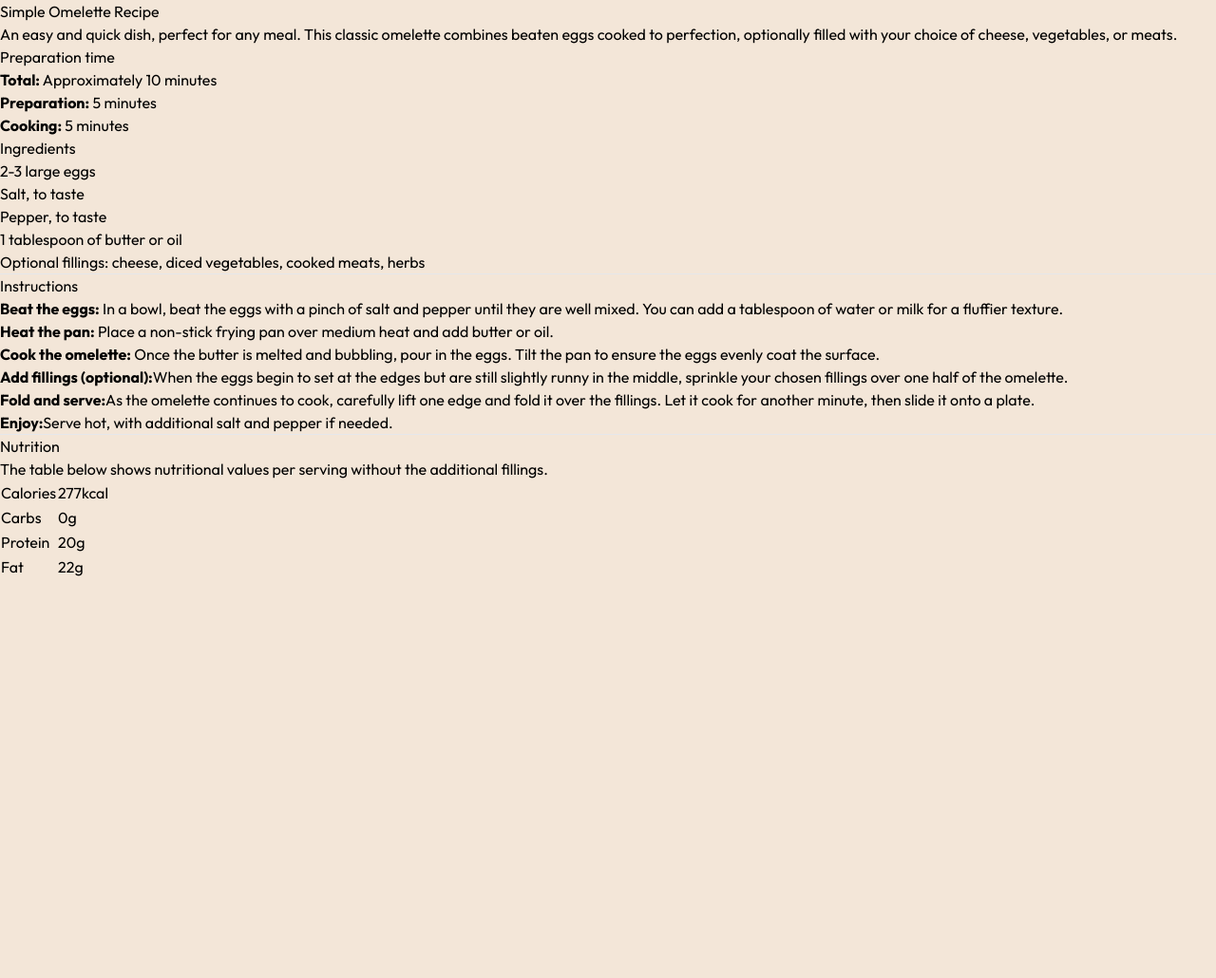
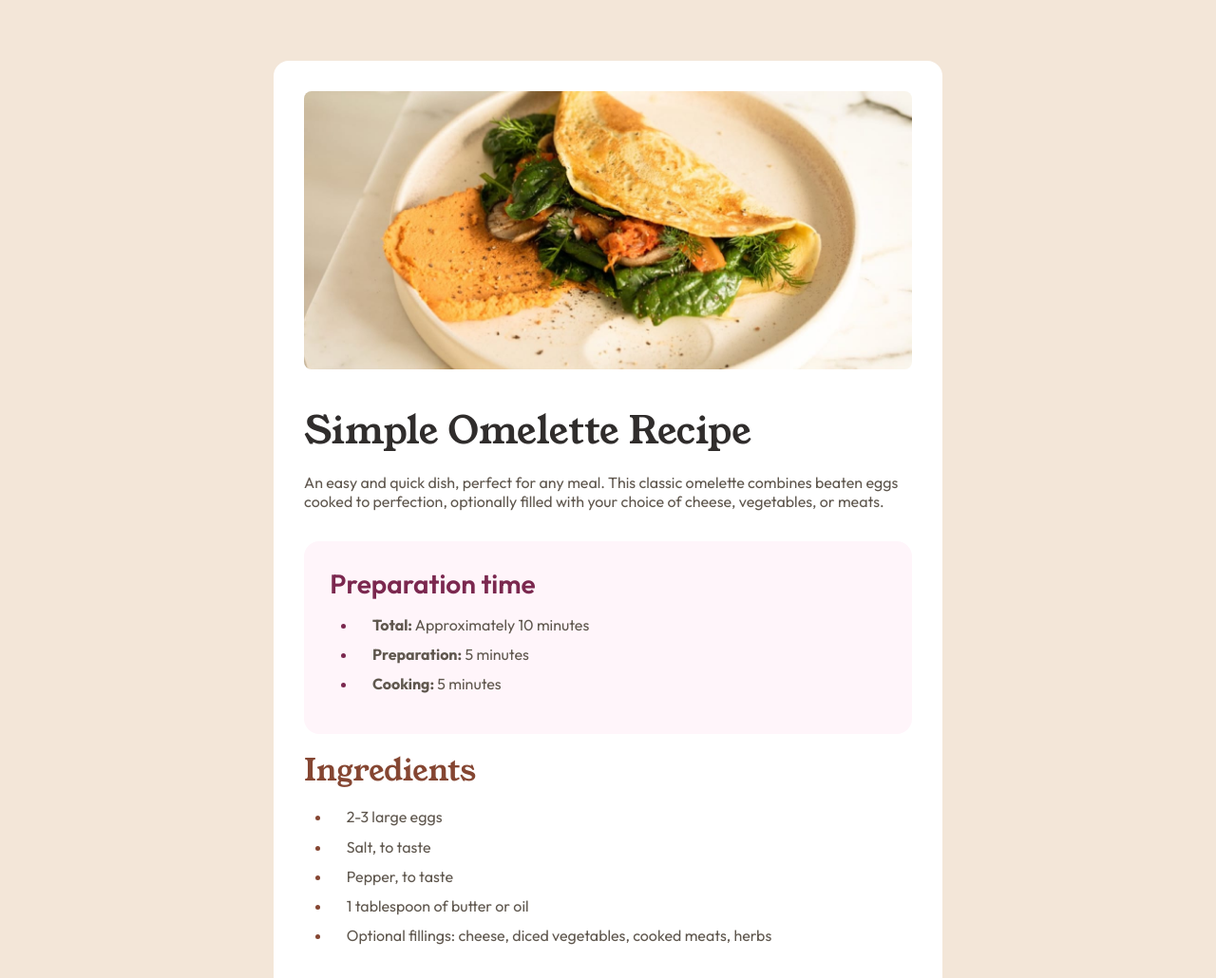
Before and after one commit to barka-dev/recipe-page-main, a plain HTML site: page index.html in a window 1280 px wide. Shown: the top 1030 px of the page at 95% size. Before the commit the page ends 800 px from the top, so only its background shows below. Drawn offline with Linux system fonts and the light colour scheme.

Commit message:
final version

```diff
--- a/index.html
+++ b/index.html
@@ -13,19 +13,20 @@
   <link rel="preconnect" href="https://fonts.googleapis.com">
   <link rel="preconnect" href="https://fonts.gstatic.com" crossorigin>
   <link href="https://fonts.googleapis.com/css2?family=Outfit:wght@100..900&family=Young+Serif&display=swap" rel="stylesheet">
-  <link href="./src/output.css" rel="stylesheet">
+  <link href="./input.css" rel="stylesheet">
 
 </head>
-<body class="font-outfit bg-rcp-stone-100">
+<body>
   <main>
     <article>
+      <img src="./assets/images/image-omelette.jpeg" alt="image-omelette">
       <section>
-        <img src="" alt="">
+        <section>
           <h1>Simple Omelette Recipe</h1>
           <p>An easy and quick dish, perfect for any meal. This classic omelette combines beaten eggs cooked to perfection, optionally filled with your choice of cheese, vegetables, or meats.</p>
         </section>
         <section>
-        <h2>Preparation time</h2>
+          <h3>Preparation time</h3>
           <ul>
             <li><strong>Total:</strong> Approximately 10 minutes</li>
             <li><strong>Preparation:</strong> 5 minutes</li>
@@ -49,9 +50,9 @@
             <li><strong>Beat the eggs:</strong> In a bowl, beat the eggs with a pinch of salt and pepper until they are well mixed. You can add a tablespoon of water or milk for a fluffier texture.</li>
             <li><strong>Heat the pan:</strong> Place a non-stick frying pan over medium heat and add butter or oil.</li>
             <li><strong>Cook the omelette:</strong> Once the butter is melted and bubbling, pour in the eggs. Tilt the pan to ensure the eggs evenly coat the surface.</li>
-          <li><strong>Add fillings (optional):</strong>When the eggs begin to set at the edges but are still slightly runny in the middle, sprinkle your chosen fillings over one half of the omelette.</li>
-          <li><strong>Fold and serve:</strong>As the omelette continues to cook, carefully lift one edge and fold it over the fillings. Let it cook for another minute, then slide it onto a plate.</li>
-          <li><strong>Enjoy:</strong>Serve hot, with additional salt and pepper if needed.</li>
+            <li><strong>Add fillings (optional):</strong> When the eggs begin to set at the edges but are still slightly runny in the middle, sprinkle your chosen fillings over one half of the omelette.</li>
+            <li><strong>Fold and serve:</strong> As the omelette continues to cook, carefully lift one edge and fold it over the fillings. Let it cook for another minute, then slide it onto a plate.</li>
+            <li><strong>Enjoy:</strong> Serve hot, with additional salt and pepper if needed.</li>
           </ol>
         </section>
         <hr>
@@ -77,6 +78,7 @@
             </tr>
           </table>
         </section>
+      </section>
     </article>
   </main>
 </body>
--- /dev/null
+++ b/input.css
@@ -0,0 +1,195 @@
+:root{
+  --rcp-white: hsl(0, 0%, 100%);
+  --rcp-stone-100: hsl(30, 54%, 90%);
+  --rcp-stone-150: hsl(30, 18%, 87%);
+  --rcp-stone-600: hsl(30, 10%, 34%);
+  --rcp-stone-900: hsl(24, 5%, 18%);
+  --rcp-brown-800: hsl(14, 45%, 36%);
+  --rcp-rose-800: hsl(332, 51%, 32%);
+  --rcp-rose-50: hsl(330, 100%, 98%);
+}
+
+body {
+  font-family: 'Outfit', sans-serif;
+  background-color: var(--rcp-stone-100);
+  color:var(--rcp-stone-600);
+  font-size: 16px;
+  font-weight:400;
+  padding:0;
+  margin:0;
+
+}
+
+h1, h2, h3{
+  margin: 0;
+  padding: 0;
+}
+
+h1 {
+  font-size: 2.5rem;
+  margin-top:1rem;
+  color: var(--rcp-stone-900);
+}
+
+h2 {
+  font-size: 2rem;
+  color: var(--rcp-brown-800);
+}
+
+h3 {
+  font-size: 1.75rem;
+  color:var(--rcp-rose-800);
+  font-weight:600;
+}
+
+h1, h2 {
+  font-family: 'Young Serif', serif;
+  font-weight:400;
+}
+
+main{
+  display:flex;
+  justify-content:center;
+  padding:4rem 0rem;
+}
+
+article{
+  width:40%;
+  background-color: var(--rcp-white);
+  padding:2rem;
+  border-radius:1rem;
+  text-align:center;
+}
+
+img{
+  border-radius:0.5rem;
+  margin: 0 auto;
+  width:100%;
+}
+
+article>section{
+  text-align:left;
+  /* padding: 0rem 2rem; */
+}
+
+article section section{
+  padding:1rem 0;
+}
+
+article section section:nth-of-type(2){
+  background-color: var(--rcp-rose-50);
+  padding: 1.7rem;
+  border-radius:1rem;
+}
+
+ul li::marker, ol li::marker{
+  color: var(--rcp-brown-800);
+  font-weight: 700;
+}
+
+article section:nth-of-type(2) ul li::marker{
+  color: var(--rcp-rose-800);
+}
+
+strong{
+  color: var(--rcp-stone-600)
+}
+
+ol, ul {
+  display: flex;
+  flex-direction: column;
+  gap: 0.7rem;
+  padding-left: 1.8rem;
+}
+
+ul li, ol li{
+  padding-left: 1rem;
+}
+
+hr{
+  border: none;
+  border-top: 1px solid var(--rcp-stone-150);
+}
+
+table{
+  width:100%;
+  border-collapse: collapse;
+}
+
+table tr td:nth-of-type(2){
+  color: var(--rcp-brown-800);
+  font-weight:600;
+}
+
+td{
+  padding:0.8rem 2rem ;
+}
+
+table tr:not(:last-child) td{
+  border-bottom: 1px solid var(--rcp-stone-150);
+}
+
+
+
+@media (max-width: 600px) {
+  main{
+    padding:0rem;
+  }
+
+  article{
+    width:100%;
+    padding:0rem;
+    border-radius:0rem;
+    text-align:center;
+  }
+
+  img{
+    border-radius:0rem;
+    margin: 0 auto;
+    width:100%;
+  }
+
+  article>section{
+    padding: 0rem 2rem;
+  }
+
+  h1{
+    font-size:2rem;
+  }
+  h2{
+    font-size:1.5rem;
+  }
+  h3{
+    font-size:1.25rem;
+  }
+  ol, ul {
+    gap: 0.7rem;
+    padding-left: 1.3rem;
+  }
+
+  ul li, ol li{
+    padding-left: 0.5rem;
+  }
+}
+
+@media (min-width: 601px) and (max-width:900px) {
+  main{
+    padding:1.5rem;
+  }
+
+  article{
+    width:80%;
+  }
+}
+
+@media (min-width: 901px) and (max-width:1100px) {
+  article{
+    width:60%;
+  }
+}
+
+@media (min-width: 1101px) and (max-width:1400px) {
+  article{
+    width:50%;
+  }
+}
--- a/package.json
+++ /dev/null
@@ -1,5 +0,0 @@
-{
-  "devDependencies": {
-    "tailwindcss": "^3.4.6"
-  }
-}
--- a/src/input.css
+++ /dev/null
@@ -1,3 +0,0 @@
-@tailwind base;
-@tailwind components;
-@tailwind utilities;
--- a/tailwind.config.js
+++ /dev/null
@@ -1,29 +0,0 @@
-/** @type {import('tailwindcss').Config} */
-module.exports = {
-  content: ["./src/**/*.{html,js}"],
-  theme: {
-    extend: {
-      colors: {
-        'rcp-white': 'hsl(0, 0%, 100%)',
-        'rcp-stone': {
-          100: 'hsl(30, 54%, 90%)',
-          150: 'hsl(30, 18%, 87%)',
-          600: 'hsl(30, 10%, 34%)',
-          900: 'hsl(24, 5%, 18%)',
-        },
-        'rcp-brown':{
-          800: 'hsl(14, 45%, 36%)',
-        },
-        'rcp-rose': {
-          800: 'hsl(332, 51%, 32%)',
-          50: 'hsl(330, 100%, 98%)',
-        }
-      },
-      fontFamily: {
-        outfit: ['Outfit', 'sans-serif'],
-        youngSerif: ['YoungSerif', 'serif'],
-      },
-    },
-  },
-  plugins: [],
-}
```
Also changed, not shown: src/output.css (deleted), 1 other file. Lines whose indentation alone changed are shown as unchanged.
